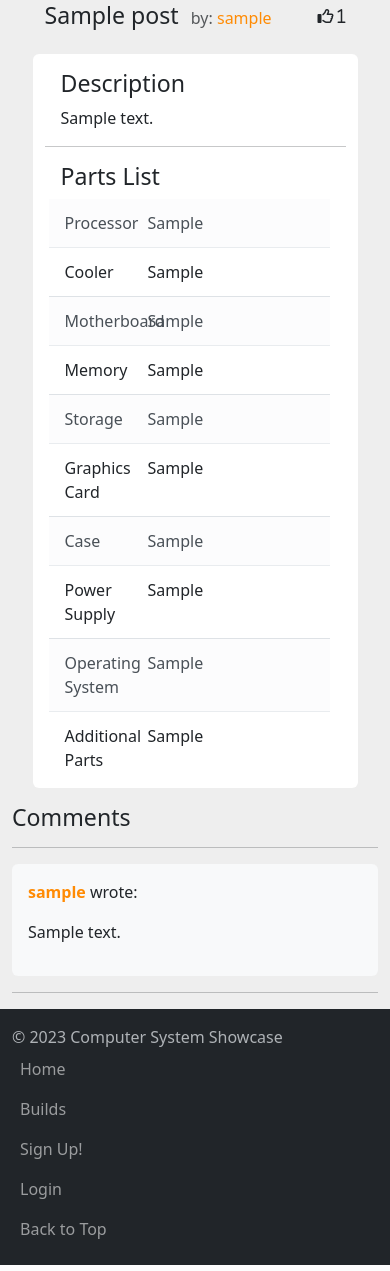
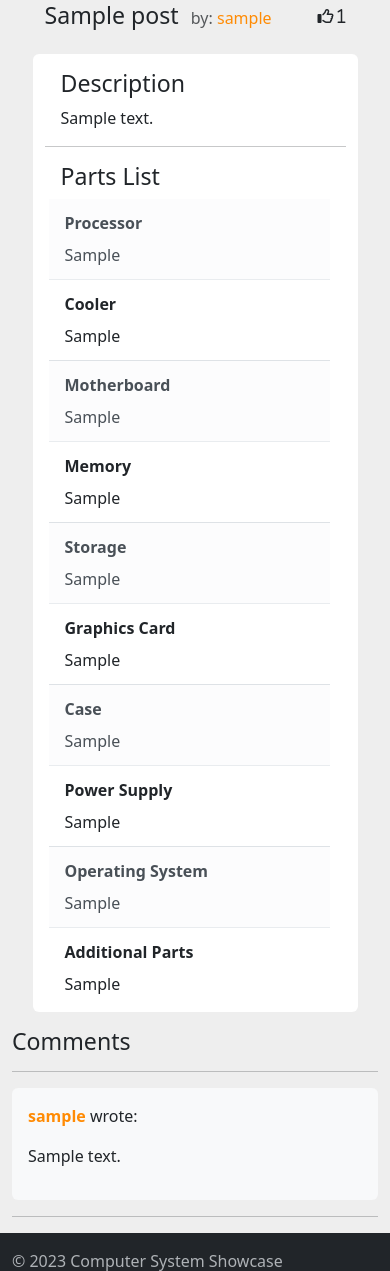
Before and after one commit to alexkavanagh-dev/computer-system-showcase, a Django app: a page that uses templates/post_detail.html in a window 390 px wide. Shown: the part 138-1409 px from the top of the page. Run offline with Django 3.2, Linux system fonts and the light colour scheme; tables that the repository leaves empty hold one stand-in row (values such as "Sample post"); some libraries are stand-ins or nearby versions.

Commit message:
Improve part list on post_detail for small screens and long words

```diff
--- a/static/css/style.css
+++ b/static/css/style.css
@@ -34,6 +34,10 @@ body {
 
 footer {
   margin-top: auto;
+}
+
+.word-wrap-break {
+  word-wrap: break-word;
 }
 
 /* NavBar */
--- a/templates/post_detail.html
+++ b/templates/post_detail.html
@@ -79,45 +79,45 @@
             <div id="post-parts-list" class="row m-1">
                 <h3>Parts List</h3>
                 <ul class="col-4 list-group list-group-flush w-100">
-                    <li class="d-flex justify-content-between list-group-item list-group-item-light">
-                        <p class="col-4 d-inline my-1">Processor</p>
-                        <p class="col-8 d-inline my-1">{{ post.processor }}</p>
+                    <li class="d-flex flex-column flex-sm-row justify-content-between list-group-item list-group-item-light">
+                        <p class="col-sm-4 my-1 fw-bold">Processor</p>
+                        <p class="col-sm-8 my-1 word-wrap-break">{{ post.processor }}</p>
                     </li>
-                    <li class="d-flex justify-content-between list-group-item">
-                        <p class="col-4 d-inline my-1">Cooler</p>
-                        <p class="col-8 d-inline my-1">{{ post.cooler }}</p>
+                    <li class="d-flex flex-column flex-sm-row justify-content-between list-group-item">
+                        <p class="col-sm-4 my-1 fw-bold">Cooler</p>
+                        <p class="col-sm-8 my-1 word-wrap-break">{{ post.cooler }}</p>
                     </li>
-                    <li class="d-flex justify-content-between list-group-item list-group-item-light">
-                        <p class="col-4 d-inline my-1">Motherboard</p>
-                        <p class="col-8 d-inline my-1">{{ post.motherboard }}</p>
+                    <li class="d-flex flex-column flex-sm-row justify-content-between list-group-item list-group-item-light">
+                        <p class="col-sm-4 my-1 fw-bold">Mother&shy;board</p>
+                        <p class="col-sm-8 my-1 word-wrap-break">{{ post.motherboard }}</p>
                     </li>
-                    <li class="d-flex justify-content-between list-group-item">
-                        <p class="col-4 d-inline my-1">Memory</p>
-                        <p class="col-8 d-inline my-1">{{ post.memory }}</p>
+                    <li class="d-flex flex-column flex-sm-row justify-content-between list-group-item">
+                        <p class="col-sm-4 my-1 fw-bold">Memory</p>
+                        <p class="col-sm-8 my-1 word-wrap-break">{{ post.memory }}</p>
                     </li>
-                    <li class="d-flex justify-content-between list-group-item list-group-item-light">
-                        <p class="col-4 d-inline my-1">Storage</p>
-                        <p class="col-8 d-inline my-1">{{ post.storage }}</p>
+                    <li class="d-flex flex-column flex-sm-row justify-content-between list-group-item list-group-item-light">
+                        <p class="col-sm-4 my-1 fw-bold">Storage</p>
+                        <p class="col-sm-8 my-1 word-wrap-break">{{ post.storage }}</p>
                     </li>
-                    <li class="d-flex justify-content-between list-group-item">
-                        <p class="col-4 d-inline my-1">Graphics Card</p>
-                        <p class="col-8 d-inline my-1">{{ post.graphics_card }}</p>
+                    <li class="d-flex flex-column flex-sm-row justify-content-between list-group-item">
+                        <p class="col-sm-4 my-1 fw-bold">Graphics Card</p>
+                        <p class="col-sm-8 my-1 word-wrap-break">{{ post.graphics_card }}</p>
                     </li>
-                    <li class="d-flex justify-content-between list-group-item list-group-item-light">
-                        <p class="col-4 d-inline my-1">Case</p>
-                        <p class="col-8 d-inline my-1">{{ post.case }}</p>
+                    <li class="d-flex flex-column flex-sm-row justify-content-between list-group-item list-group-item-light">
+                        <p class="col-sm-4 my-1 fw-bold">Case</p>
+                        <p class="col-sm-8 my-1 word-wrap-break">{{ post.case }}</p>
                     </li>
-                    <li class="d-flex justify-content-between list-group-item">
-                        <p class="col-4 d-inline my-1">Power Supply</p>
-                        <p class="col-8 d-inline my-1">{{ post.power_supply }}</p>
+                    <li class="d-flex flex-column flex-sm-row justify-content-between list-group-item">
+                        <p class="col-sm-4 my-1 fw-bold">Power Supply</p>
+                        <p class="col-sm-8 my-1 word-wrap-break">{{ post.power_supply }}</p>
                     </li>
-                    <li class="d-flex justify-content-between list-group-item list-group-item-light">
-                        <p class="col-4 d-inline my-1">Operating System</p>
-                        <p class="col-8 d-inline my-1">{{ post.operating_system }}</p>
+                    <li class="d-flex flex-column flex-sm-row justify-content-between list-group-item list-group-item-light">
+                        <p class="col-sm-4 my-1 fw-bold">Operating System</p>
+                        <p class="col-sm-8 my-1 word-wrap-break">{{ post.operating_system }}</p>
                     </li>
-                    <li class="d-flex justify-content-between list-group-item">
-                        <p class="col-4 d-inline my-1">Additional Parts</p>
-                        <p class="col-8 d-inline my-1">{{ post.additional_parts }}</p>
+                    <li class="d-flex flex-column flex-sm-row justify-content-between list-group-item">
+                        <p class="col-sm-4 my-1 fw-bold">Additional Parts</p>
+                        <p class="col-sm-8 my-1 word-wrap-break">{{ post.additional_parts }}</p>
                     </li>
                 </ul>
             </div>
```
